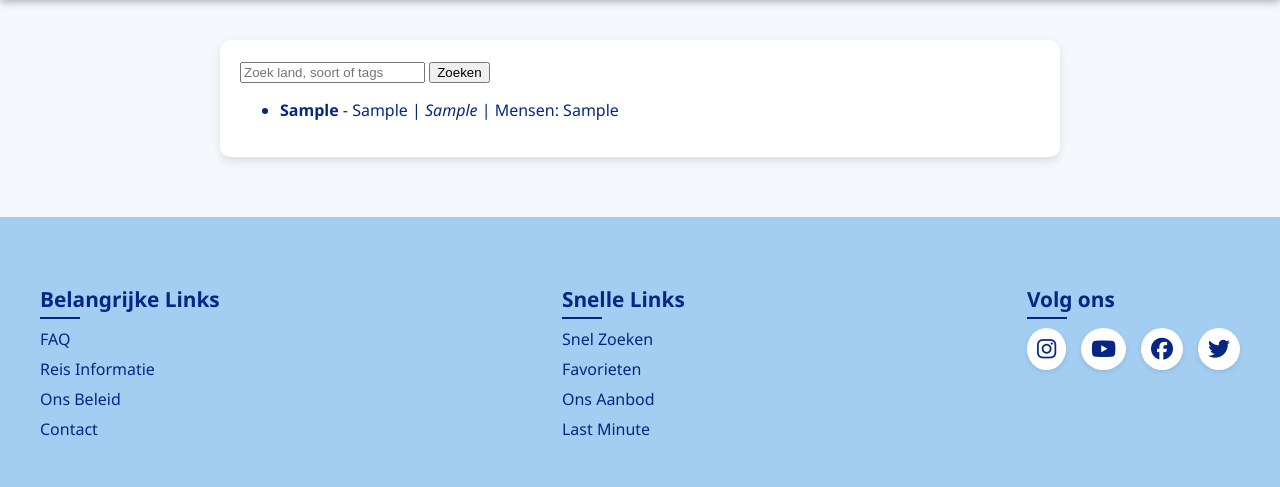
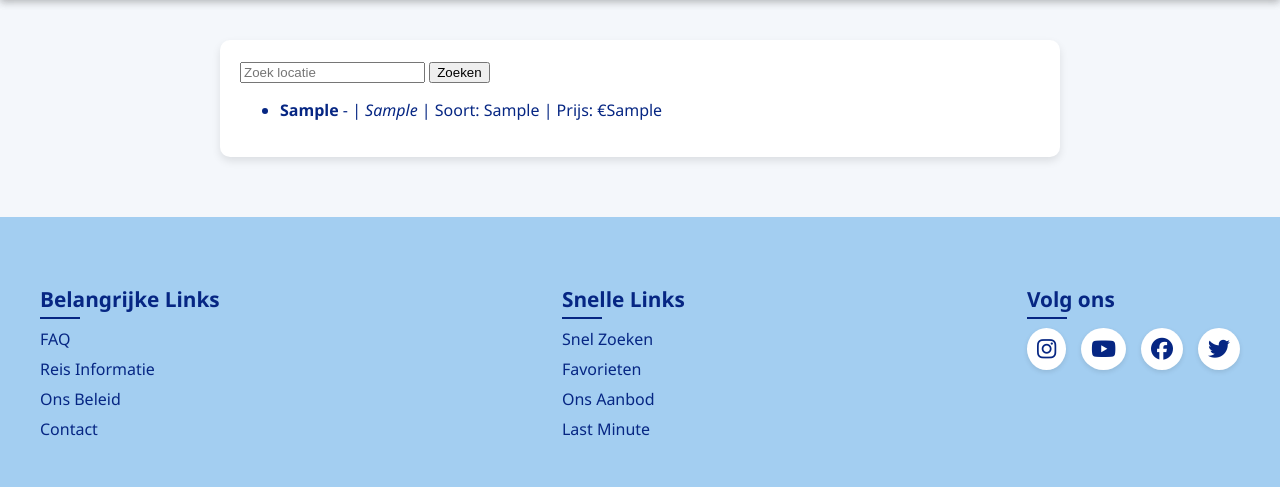
Before and after one commit to RubenIJ/Webapp2, a PHP site: the page made by html/extra-pagina's/all-inclusive.php in a window 1280 px wide. Shown: the part 100-587 px from the top of the page. Run offline with PHP 8.4, Linux system fonts and the light colour scheme; tables that the repository leaves empty or names only in its code hold one stand-in row (values such as "Sample post").

Commit message:
ons aanbod
heb de pagina ons aanbod/ allincl veranderd om het duidelijker te maken

```diff
--- a/html/components/header.php
+++ b/html/components/header.php
@@ -6,7 +6,7 @@
             </div>
             <a href="../extra-pagina's/ons-aanbod.php">Ons Aanbod</a>
             <a href="../extra%20pagina's/last%20minute.php">Last Minute</a>
-            <a href="../extra%20pagina's/vragen%20en%20contact.php">Vragen & Contact</a>
+            <a href="../extra-pagina's/contact.php">Vragen & Contact</a>
         </div>
         <div class="login-links">
             <a href="../login/login.php">Login</a>
--- a/html/extra-pagina's/all-inclusive.php
+++ b/html/extra-pagina's/all-inclusive.php
@@ -15,12 +15,12 @@ try {
 $search = '';
 if (isset($_POST['search'])) {
     $search = htmlspecialchars($_POST['query']);
-    $sql = "SELECT * FROM plaatsen WHERE land LIKE :search OR soort LIKE :search OR tags LIKE :search";
+    $sql = "SELECT * FROM plaatsen WHERE locatie LIKE :search OR soort LIKE :search OR tags LIKE :search";
     $stmt = $conn->prepare($sql);
     $stmt->bindValue(':search', '%' . $search . '%');
     $stmt->execute();
 } else {
-    $sql = "SELECT * FROM plaatsen ORDER BY land ASC";
+    $sql = "SELECT * FROM plaatsen ORDER BY locatie ASC";
     $stmt = $conn->query($sql);
 }
 
@@ -46,7 +46,7 @@ $menu = $stmt->fetchAll(PDO::FETCH_ASSOC);
 
 <main class="allincl-content" id="locatie-allincl">
     <form method="POST">
-        <input type="text" name="query" placeholder="Zoek land, soort of tags" value="<?= htmlspecialchars($search) ?>">
+        <input type="text" name="query" placeholder="Zoek locatie" value="<?= htmlspecialchars($search) ?>">
         <button type="submit" name="search">Zoeken</button>
     </form>
 
@@ -54,10 +54,10 @@ $menu = $stmt->fetchAll(PDO::FETCH_ASSOC);
         <ul>
             <?php foreach ($menu as $item): ?>
                 <li>
-                    <strong><?= htmlspecialchars(ucfirst($item['land'])) ?></strong> -
-                    <?= htmlspecialchars($item['soort']) ?> |
-                    <em><?= htmlspecialchars($item['tags']) ?></em> |
-                    Mensen: <?= htmlspecialchars($item['mensen']) ?>
+                    <strong><?= htmlspecialchars(ucfirst($item['locatie'])) ?></strong> - |
+                    <em><?= htmlspecialchars($item['tags']) ?></em>
+                    | Soort:  <?= htmlspecialchars($item['soort']) ?>
+                    | Prijs: €<?= htmlspecialchars($item['prijs']) ?>
                 </li>
             <?php endforeach; ?>
         </ul>
```
Also changed, not shown: html/extra-pagina's/ons-aanbod.php (+7 -6 lines).
